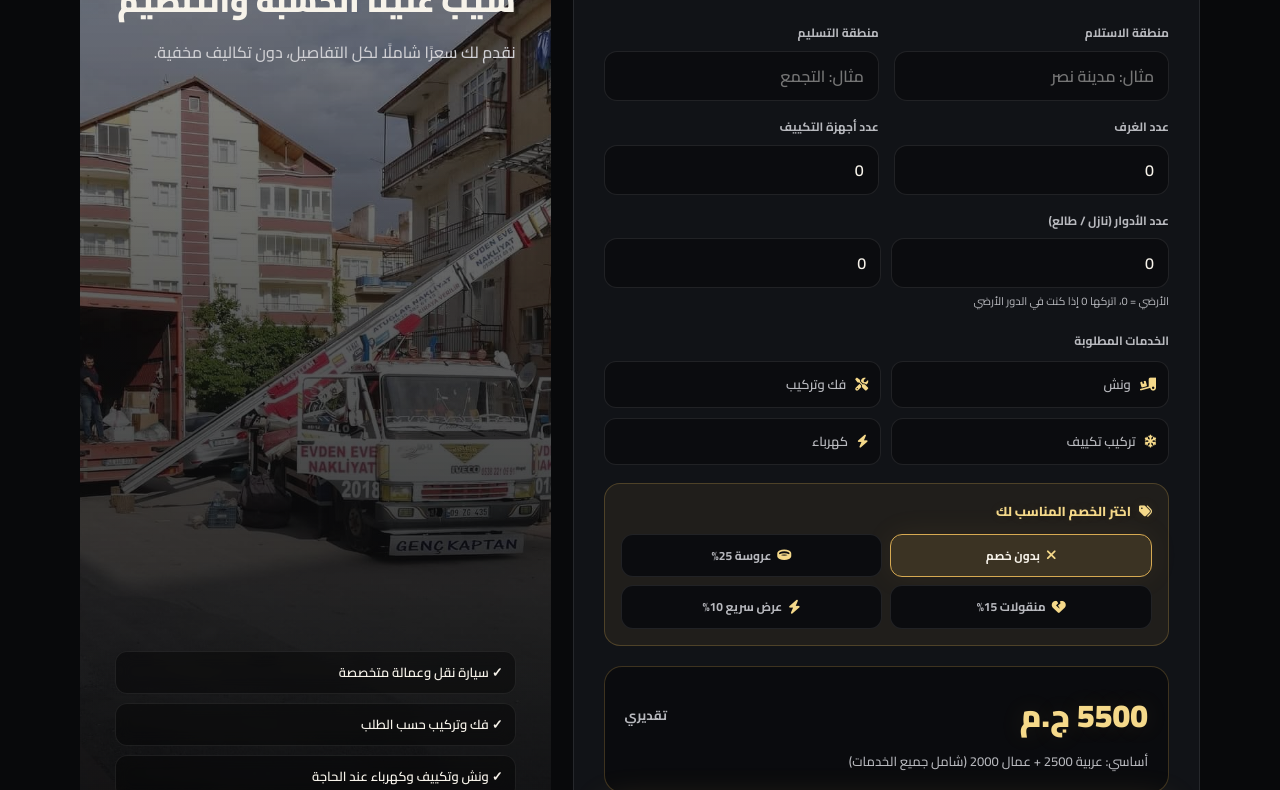
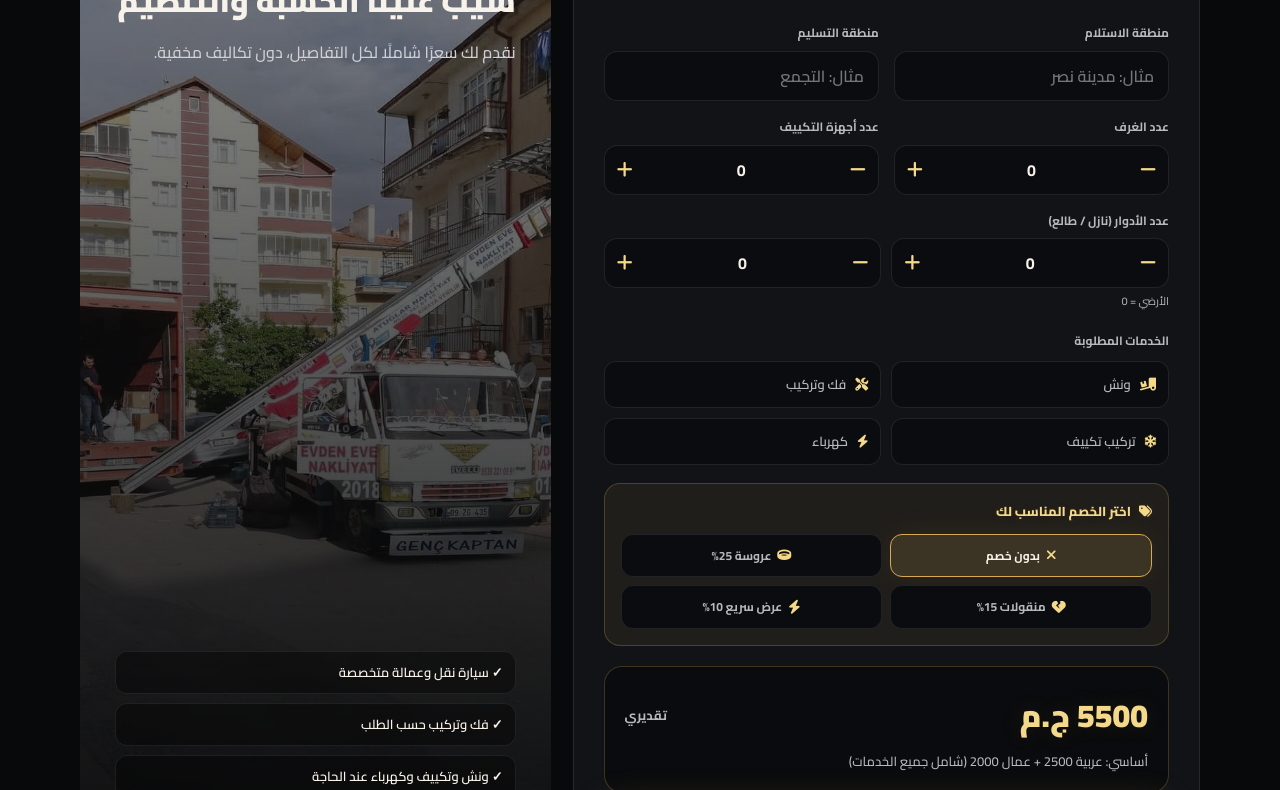
Before and after one commit to m7v3ga-cmyk/C, a plain HTML site: page index.html in a window 1280 px wide. Shown: the part 1655-2445 px from the top of the page. Drawn offline with Linux system fonts and the light colour scheme.

Commit message:
Update index.html

```diff
--- a/index.html
+++ b/index.html
@@ -39,14 +39,14 @@
   --bg: #f2efe8;
   --panel: #e8e4db;
   --panel2: #ddd8ce;
-  --text: #000000; /* خط أسود */
+  --text: #000000;
   --muted: #333333;
   --line: rgba(0,0,0,.12);
   --shadow: 0 25px 60px rgba(0,0,0,.08);
   --card-bg: #ffffff;
   --input-bg: #ffffff;
-  --gold: #28a745; /* أخضر للأزرار والخلفيات البارزة */
-  --gold2: #000000; /* أسود للنصوص المميزة */
+  --gold: #28a745;
+  --gold2: #000000;
   --badge-bg: rgba(40, 167, 69, 0.15);
   --discount-bg: rgba(40, 167, 69, 0.08);
   --calc-result-bg: #f8f5ed;
@@ -309,6 +309,7 @@ button, input, select { font: inherit }
   font-weight: 500;
 }
 .form-grid { display:grid; grid-template-columns:1fr 1fr; gap:15px }
+.field { position:relative; }
 .field label {
   display:block;
   font-size:12px;
@@ -663,7 +664,7 @@ footer { padding:45px 0 100px; border-top:1px solid var(--line); color:var(--mut
 }
 .toast.show { opacity:1; transform:translateX(-50%) translateY(0) }
 
-/* ===== SPECIAL: FLOORS GROUP (بجوار بعض في جميع الشاشات) ===== */
+/* ===== SPECIAL: FLOORS GROUP ===== */
 .floors-group {
   grid-column: 1 / -1;
 }
@@ -675,6 +676,59 @@ footer { padding:45px 0 100px; border-top:1px solid var(--line); color:var(--mut
 .floors-group input {
   width: 100%;
 }
+
+/* ===== NUMBER INPUT WITH +/- BUTTONS ===== */
+.number-input {
+  display: flex;
+  align-items: center;
+  gap: 0;
+  border: 1px solid var(--line);
+  border-radius: 13px;
+  background: var(--input-bg);
+  overflow: hidden;
+  height: 50px;
+}
+.number-input button {
+  width: 40px;
+  height: 100%;
+  border: none;
+  background: transparent;
+  color: var(--gold2);
+  font-size: 18px;
+  font-weight: 900;
+  cursor: pointer;
+  transition: 0.2s;
+  display: flex;
+  align-items: center;
+  justify-content: center;
+  flex-shrink: 0;
+}
+.number-input button:hover {
+  background: rgba(40, 167, 69, .1);
+}
+[data-theme="dark"] .number-input button:hover {
+  background: rgba(215,170,82,.1);
+}
+.number-input input {
+  width: 100%;
+  height: 100%;
+  border: none;
+  background: transparent;
+  color: var(--text);
+  text-align: center;
+  font-weight: 700;
+  font-size: 16px;
+  outline: none;
+  padding: 0 4px;
+  -moz-appearance: textfield;
+}
+.number-input input::-webkit-outer-spin-button,
+.number-input input::-webkit-inner-spin-button {
+  -webkit-appearance: none;
+  margin: 0;
+}
+[data-theme="light"] .number-input input { color: #000000; }
+[data-theme="light"] .number-input { background: #ffffff; border-color: var(--line); }
 
 /* ===== RESPONSIVE ===== */
 @media(max-width:900px){
@@ -693,31 +747,49 @@ footer { padding:45px 0 100px; border-top:1px solid var(--line); color:var(--mut
 @media(max-width:600px){
   .section { padding:70px 0 }
   .hero { min-height:720px }
-  .hero h1 { letter-spacing:-1px }
+  .hero h1 { letter-spacing:-1px; font-size:32px; }
   .hero p { font-size:15px }
   .hero-stats { gap:17px }
-  .form-grid,.checks,.features,.steps,.locations { grid-template-columns:1fr }
+  .form-grid,.checks { grid-template-columns:1fr }
   .gallery { grid-template-columns:1fr; grid-template-rows:230px 180px 180px }
   .gallery img:first-child { grid-column:auto }
   .calc-side { min-height:430px }
   .nav-btn { padding:8px 11px }
   .brand small { display:none }
   .toolbar button span { display:none }
-  /* تحسين عرض النصوص في الموبايل */
-  .container { width: 95%; }
+  /* عرض أوسع للموبايل (470 بدلاً من 360) */
+  .container { width: 96%; max-width: 470px; }
   .section-head { flex-direction: column; align-items: flex-start; }
   .section-head p { max-width: 100%; }
   .result-top { flex-direction: column; align-items: flex-start; }
-  .result-price { font-size: 28px; }
+  .result-price { font-size: 26px; }
   .calc-side { padding: 25px; }
   .calc-points { position: relative; bottom: auto; right: auto; left: auto; margin-top: 20px; }
-  .calc-side h3 { font-size: 26px; }
-  .hero h1 { font-size: 36px; }
-  .hero p { font-size: 16px; }
-  /* تأكيد أن حقل الأدوار يظل بجوار بعض في الموبايل */
+  .calc-side h3 { font-size: 24px; }
+  /* جعل جميع الأقسام 2 columns في الموبايل */
+  .features { grid-template-columns: 1fr 1fr; }
+  .steps { grid-template-columns: 1fr 1fr; }
+  .offers { grid-template-columns: 1fr 1fr; }
+  .reviews { grid-template-columns: 1fr 1fr; }
+  .contacts { grid-template-columns: 1fr 1fr; }
+  .locations { grid-template-columns: 1fr 1fr; }
+  /* تأكيد أن حقل الأدوار يظل بجوار بعض */
   .floors-group > div {
     grid-template-columns: 1fr 1fr;
   }
+  .number-input button {
+    width: 36px;
+    font-size: 16px;
+  }
+}
+@media(max-width:400px){
+  .features { grid-template-columns: 1fr; }
+  .steps { grid-template-columns: 1fr; }
+  .offers { grid-template-columns: 1fr; }
+  .reviews { grid-template-columns: 1fr; }
+  .contacts { grid-template-columns: 1fr; }
+  .locations { grid-template-columns: 1fr; }
+  .container { max-width: 100%; }
 }
 </style>
 </head>
@@ -808,17 +880,40 @@ footer { padding:45px 0 100px; border-top:1px solid var(--line); color:var(--mut
       <div class="form-grid">
         <div class="field"><label data-i18n="label_from">منطقة الاستلام</label><input id="from" placeholder="مثال: مدينة نصر"></div>
         <div class="field"><label data-i18n="label_to">منطقة التسليم</label><input id="to" placeholder="مثال: التجمع"></div>
-        <div class="field"><label data-i18n="label_rooms">عدد الغرف</label><input id="rooms" type="number" min="0" value="0" placeholder="اختياري"></div>
-        <div class="field"><label data-i18n="label_acs">عدد أجهزة التكييف</label><input id="acs" type="number" min="0" value="0" placeholder="اختياري"></div>
+
+        <div class="field">
+          <label data-i18n="label_rooms">عدد الغرف</label>
+          <div class="number-input">
+            <button type="button" onclick="changeValue('rooms', -1)"><i class="fa-solid fa-minus"></i></button>
+            <input type="number" id="rooms" min="0" value="0" readonly>
+            <button type="button" onclick="changeValue('rooms', 1)"><i class="fa-solid fa-plus"></i></button>
+          </div>
+        </div>
+        <div class="field">
+          <label data-i18n="label_acs">عدد أجهزة التكييف</label>
+          <div class="number-input">
+            <button type="button" onclick="changeValue('acs', -1)"><i class="fa-solid fa-minus"></i></button>
+            <input type="number" id="acs" min="0" value="0" readonly>
+            <button type="button" onclick="changeValue('acs', 1)"><i class="fa-solid fa-plus"></i></button>
+          </div>
+        </div>
 
         <!-- حقل الأدوار (نازل وطالع) بجوار بعض -->
         <div class="field floors-group">
           <label data-i18n="label_floors">عدد الأدوار (نازل / طالع)</label>
           <div>
-            <input id="floorsDown" type="number" min="0" value="0" placeholder="نازل">
-            <input id="floorsUp" type="number" min="0" value="0" placeholder="طالع">
+            <div class="number-input">
+              <button type="button" onclick="changeValue('floorsDown', -1)"><i class="fa-solid fa-minus"></i></button>
+              <input type="number" id="floorsDown" min="0" value="0" readonly>
+              <button type="button" onclick="changeValue('floorsDown', 1)"><i class="fa-solid fa-plus"></i></button>
+            </div>
+            <div class="number-input">
+              <button type="button" onclick="changeValue('floorsUp', -1)"><i class="fa-solid fa-minus"></i></button>
+              <input type="number" id="floorsUp" min="0" value="0" readonly>
+              <button type="button" onclick="changeValue('floorsUp', 1)"><i class="fa-solid fa-plus"></i></button>
+            </div>
           </div>
-          <small style="color:var(--muted);font-size:11px;display:block;margin-top:4px;">الأرضي = 0، اتركها 0 إذا كنت في الدور الأرضي</small>
+          <small style="color:var(--muted);font-size:11px;display:block;margin-top:4px;">الأرضي = 0</small>
         </div>
       </div>
       <div class="services">
@@ -1190,7 +1285,22 @@ setInterval(updateClock, 1000);
 updateClock();
 
 // ============================================================
-// 4. PRICE CALCULATOR (with floorsDown & floorsUp)
+// 4. NUMBER INPUT WITH +/- BUTTONS
+// ============================================================
+function changeValue(id, delta) {
+  const input = document.getElementById(id);
+  if (!input) return;
+  let val = parseInt(input.value) || 0;
+  val = Math.max(0, val + delta);
+  input.value = val;
+  // Trigger change event
+  const event = new Event('input', { bubbles: true });
+  input.dispatchEvent(event);
+  updatePrice();
+}
+
+// ============================================================
+// 5. PRICE CALCULATOR
 // ============================================================
 const PRICE_CAR = 2500;
 const PRICE_LABOR = 2000;
@@ -1224,7 +1334,6 @@ function calculateTotal() {
   if (acService && acs > 0) { const cost = acs * PRICE_AC_PER_UNIT; total += cost; extras.push(`تكييف ${acs} جهاز × ${PRICE_AC_PER_UNIT} = ${cost}`); }
   else if (acService) { extras.push(`تكييف (0 جهاز)`); }
 
-  // حساب الأدوار (نازل + طالع)
   const totalFloors = floorsDown + floorsUp;
   if (totalFloors > FLOOR_THRESHOLD) {
     const extraFloors = totalFloors - FLOOR_THRESHOLD;
@@ -1336,7 +1445,7 @@ function toast(t) {
 }
 
 // ============================================================
-// 5. OFFER TIMER
+// 6. OFFER TIMER
 // ============================================================
 function offerTimer() {
   const key = 'ishraf515_offer_end_v2';
@@ -1357,7 +1466,7 @@ setInterval(offerTimer, 1000);
 offerTimer();
 
 // ============================================================
-// 6. REVEAL ON SCROLL
+// 7. REVEAL ON SCROLL
 // ============================================================
 const io = new IntersectionObserver(entries => {
   entries.forEach(e => {
```
